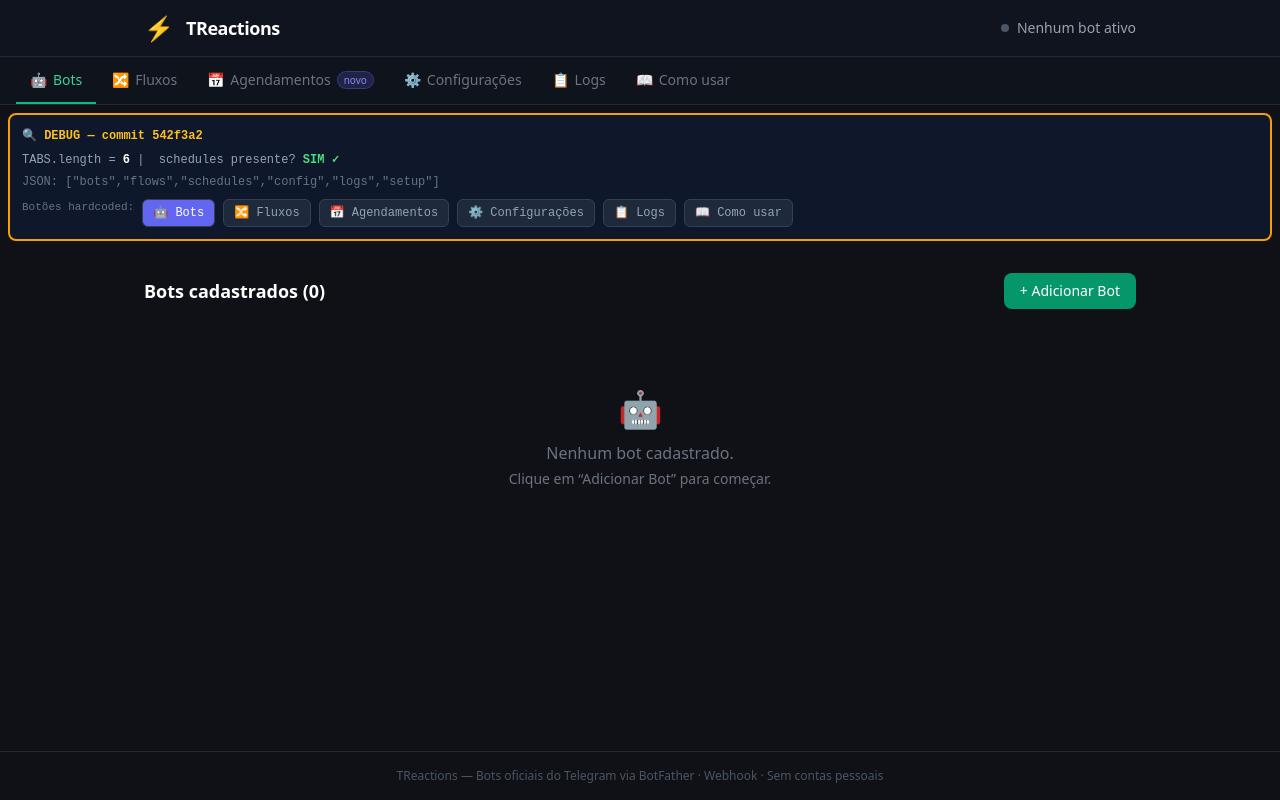
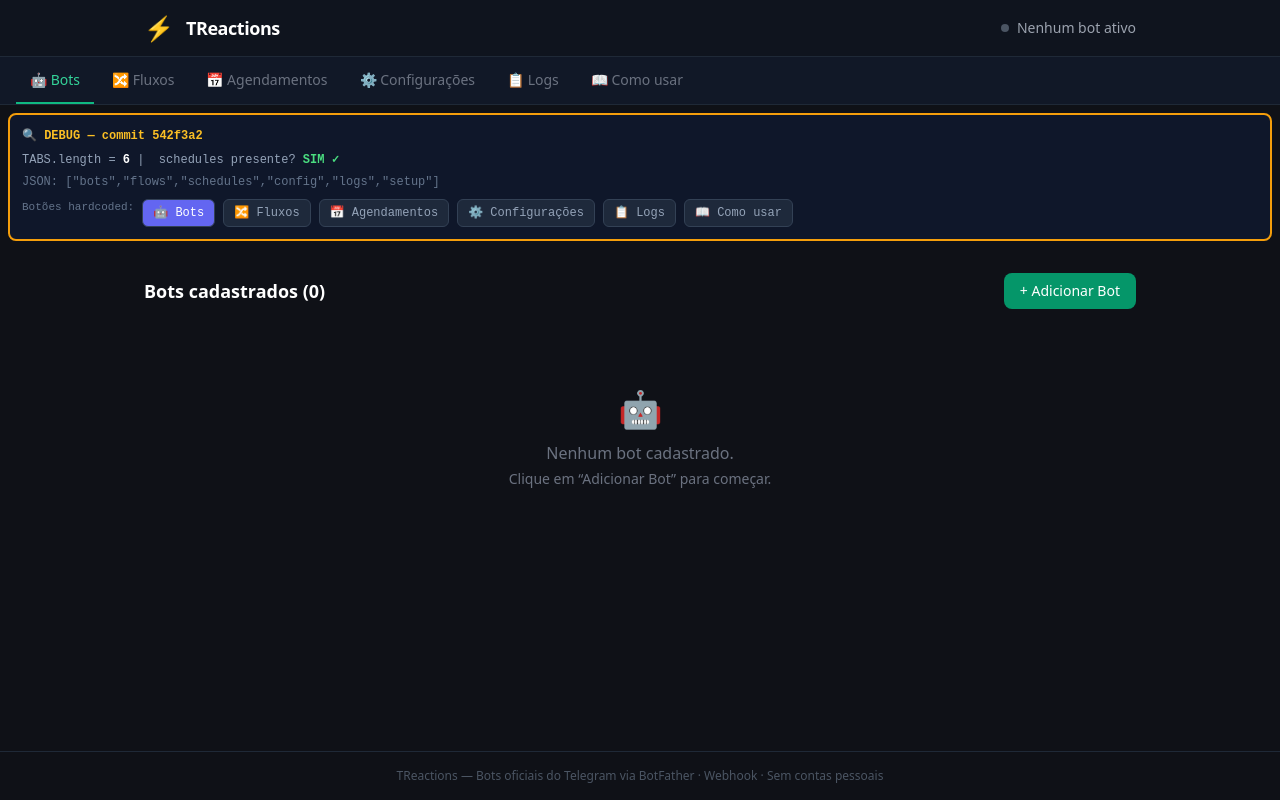
Before and after one commit to opflow4-cpu/treactions, a Next.js app: page / in a window 1280 px wide. Built offline with nearby package versions, Linux system fonts and the light colour scheme.

Commit message:
fix: navbar rewritten from scratch - pure flex, zero legacy CSS

```diff
--- a/app/page.tsx
+++ b/app/page.tsx
@@ -75,83 +75,30 @@
         </div>
       </header>
 
-      {/* Tab bar */}
-      <div style={{ borderBottom: '1px solid #1f2937', background: 'rgba(17,24,39,0.3)', position: 'relative' }}>
-        {/* full-width scroll container — no max-width wrapper */}
-        <div
-          style={{
-            display: 'flex',
-            overflowX: 'auto',
-            overflowY: 'visible',
-            /* hide scrollbar cross-browser without any plugin */
-            scrollbarWidth: 'none',       /* Firefox */
-            msOverflowStyle: 'none',      /* IE/Edge */
-            paddingLeft: 16,
-            paddingRight: 16,
-          }}
-          /* WebKit scrollbar — must be a style tag, not inline prop */
-        >
-          <style>{`.treactions-nav::-webkit-scrollbar{display:none}`}</style>
-          <nav
-            className="treactions-nav"
-            style={{
-              display: 'flex',
-              flexDirection: 'row',
-              flexWrap: 'nowrap',          /* single row, never wraps */
-              alignItems: 'stretch',
-              gap: 2,
-              minWidth: 'max-content',     /* expands to fit all tabs */
-              width: '100%',
-            }}
-          >
-            {TABS.map((t) => {
-              const active = tab === t.id;
-              return (
+      {/* Tab bar — zero legacy CSS, plain flex */}
+      <div style={{ borderBottom: '1px solid #1f2937', background: '#111827' }}>
+        <div style={{ display: 'flex', overflowX: 'auto', gap: 4, padding: '0 16px' }}>
+          {TABS.map((t) => (
             <button
               key={t.id}
               onClick={() => setTab(t.id)}
               style={{
-                    display: 'inline-flex',
-                    alignItems: 'center',
-                    gap: 6,
+                flexShrink: 0,
+                whiteSpace: 'nowrap',
                 padding: '12px 14px',
                 fontSize: 14,
                 fontWeight: 500,
-                    whiteSpace: 'nowrap',
-                    flexShrink: 0,
-                    flexGrow: 0,
+                background: 'transparent',
                 border: 'none',
-                    borderBottom: active ? '2px solid #10b981' : '2px solid transparent',
-                    background: 'transparent',
-                    color: active ? '#34d399' : '#6b7280',
+                borderBottom: tab === t.id ? '2px solid #10b981' : '2px solid transparent',
+                color: tab === t.id ? '#34d399' : '#6b7280',
                 cursor: 'pointer',
-                    transition: 'color 0.15s, border-color 0.15s',
-                    outline: 'none',
               }}
             >
-                  <span>{t.icon}</span>
-                  <span>{t.label}</span>
-                  {t.id === 'bots' && bots.length > 0 && (
-                    <span style={{
-                      fontSize: 11, background: '#374151', color: '#d1d5db',
-                      borderRadius: 99, padding: '1px 6px', lineHeight: 1.4,
-                    }}>
-                      {bots.length}
-                    </span>
-                  )}
-                  {t.id === 'schedules' && (
-                    <span style={{
-                      fontSize: 10, background: 'rgba(99,102,241,0.2)', color: '#818cf8',
-                      borderRadius: 99, padding: '1px 6px', lineHeight: 1.4,
-                      border: '1px solid rgba(99,102,241,0.35)',
-                    }}>
-                      novo
-                    </span>
-                  )}
+              {t.icon} {t.label}
+              {t.id === 'bots' && bots.length > 0 && ` (${bots.length})`}
             </button>
-              );
-            })}
-          </nav>
+          ))}
         </div>
       </div>
 
```
Lines whose indentation alone changed are shown as unchanged.
